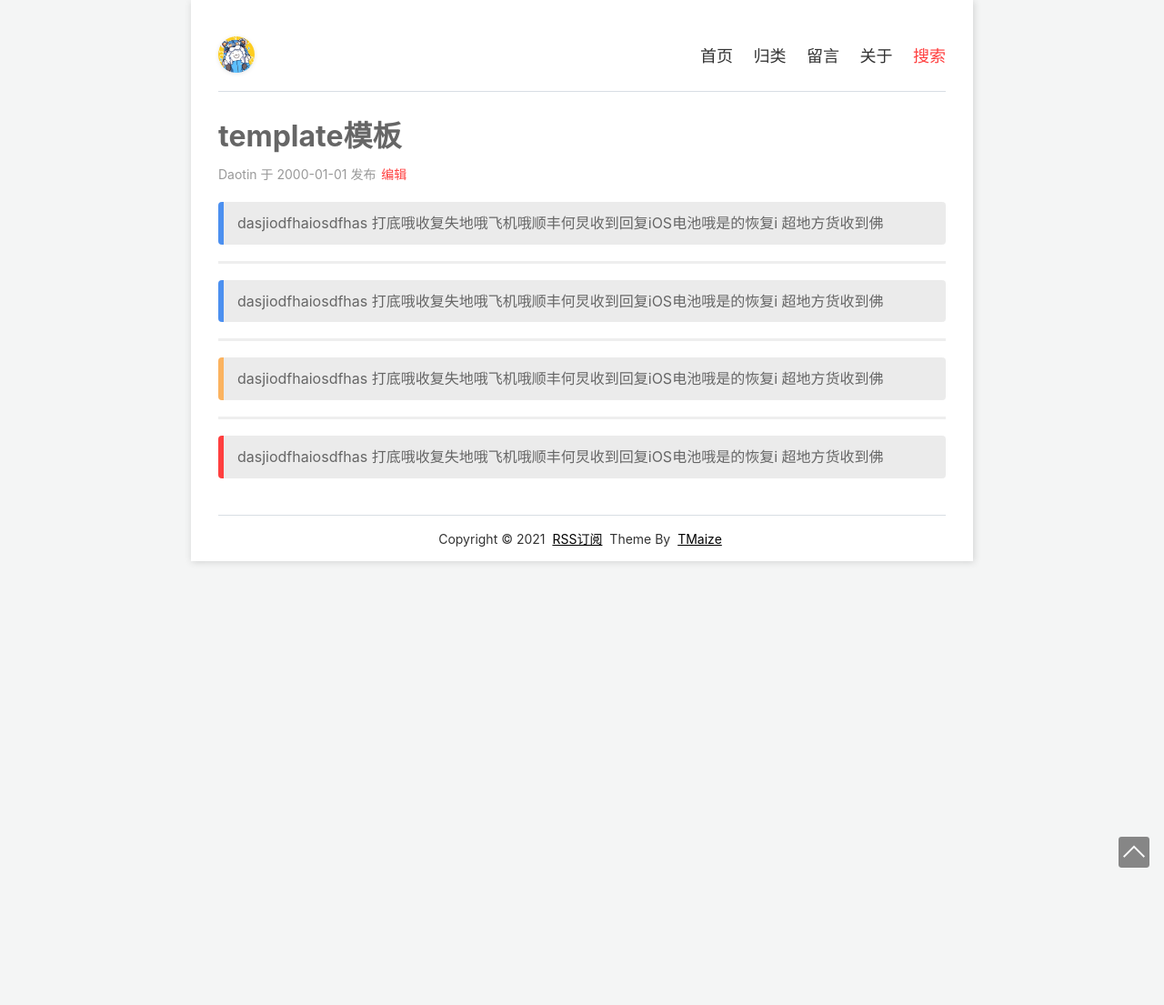
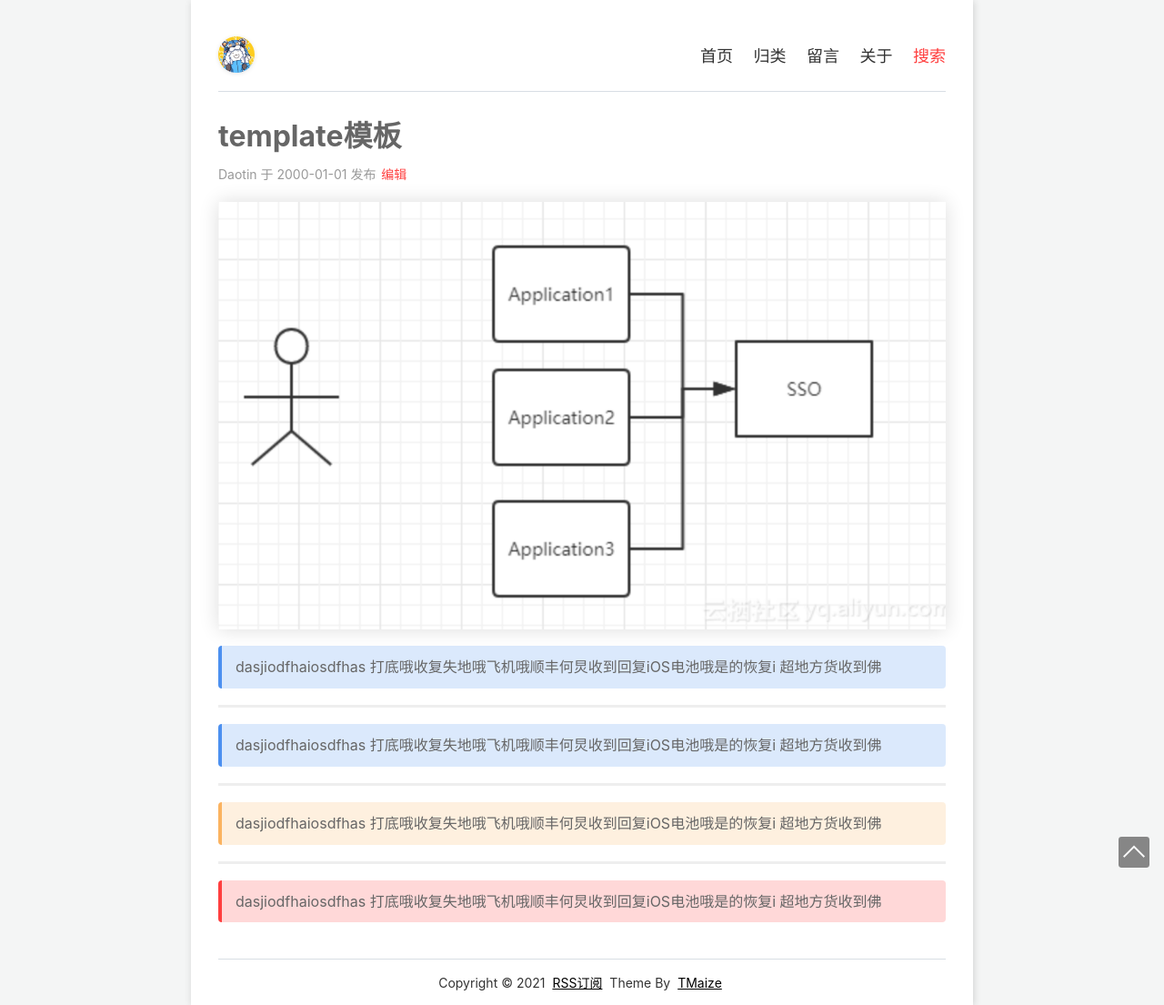
Before and after one commit to Daotin/fe-blog, a Jekyll site: the page built from _posts/2000-01-01-template.md, in a window 1280 px wide. Shown: the whole page at 91% size. Built offline with Jekyll 4.4.1, drawn with Linux system fonts in a browser that asks for light colours.

Commit message:
add post

```diff
--- a/_posts/2000-01-01-template.md
+++ b/_posts/2000-01-01-template.md
@@ -3,6 +3,8 @@ layout: mypost
 title: template模板
 tags: xxx
 ---
+
+![](/image/2022/1.png)
 
 <blockquote class="info">
 dasjiodfhaiosdfhas
--- a/static/css/post.css
+++ b/static/css/post.css
@@ -44,24 +44,24 @@
 }
 
 .page-post blockquote.info {
-  border-left: 6px solid rgb(76,144,240);
-  background-color: 6px solid rgba(76,144,240, 0.2);
+  border-left: 4px solid rgb(76,144,240);
+  background-color: rgba(76,144,240, 0.2);
   padding: 9px 9px 9px 15px;
   color: #666;
   border-radius: 4px;
 }
 
 .page-post blockquote.warning {
-  border-left: 6px solid rgb(251,179,96);
-  background-color: 6px solid rgba(251,179,96, 0.2);
+  border-left: 4px solid rgb(251,179,96);
+  background-color: rgba(251,179,96, 0.2);
   padding: 9px 9px 9px 15px;
   color: #666;
   border-radius: 4px;
 }
 
 .page-post blockquote.error {
-  border-left: 6px solid rgb(255,63,63);
-  background-color: 6px solid rgba(255,63,63, 0.2);
+  border-left: 4px solid rgb(255,63,63);
+  background-color: rgba(255,63,63, 0.2);
   padding: 9px 9px 9px 15px;
   color: #666;
   border-radius: 4px;
--- a/static/css/theme-dark.css
+++ b/static/css/theme-dark.css
@@ -60,11 +60,36 @@ html.dark .page-post strong,
 html.dark .page-post b {
   color: #ffffff;
 }
+
 html.dark .page-post blockquote {
   border-left: 3px solid #3b434b;
   background-color: rgba(59, 67, 75, 0.15);
   color: #8b949e;
 }
+html.dark .page-post blockquote.info {
+  border-left: 4px solid rgb(76,144,240);
+  background-color: rgba(76,144,240, 0.2);
+  padding: 9px 9px 9px 15px;
+  color: #dadfe4;
+  border-radius: 4px;
+}
+
+html.dark .page-post blockquote.warning {
+  border-left: 4px solid rgb(251,179,96);
+  background-color: rgba(251,179,96, 0.2);
+  padding: 9px 9px 9px 15px;
+  color: #dadfe4;
+  border-radius: 4px;
+}
+
+html.dark .page-post blockquote.error {
+  border-left: 4px solid rgb(255,63,63);
+  background-color: rgba(255,63,63, 0.2);
+  padding: 9px 9px 9px 15px;
+  color: #dadfe4;
+  border-radius: 4px;
+}
+
 html.dark .page-post .table-container {
   border: 1px solid #3b434b;
 }
```
Also changed, not shown: _posts/2023/2023-05-25-npm-overrides.md (added, +87 -0 lines), image/2023/1.png (added), image/2023/2.png (added).
